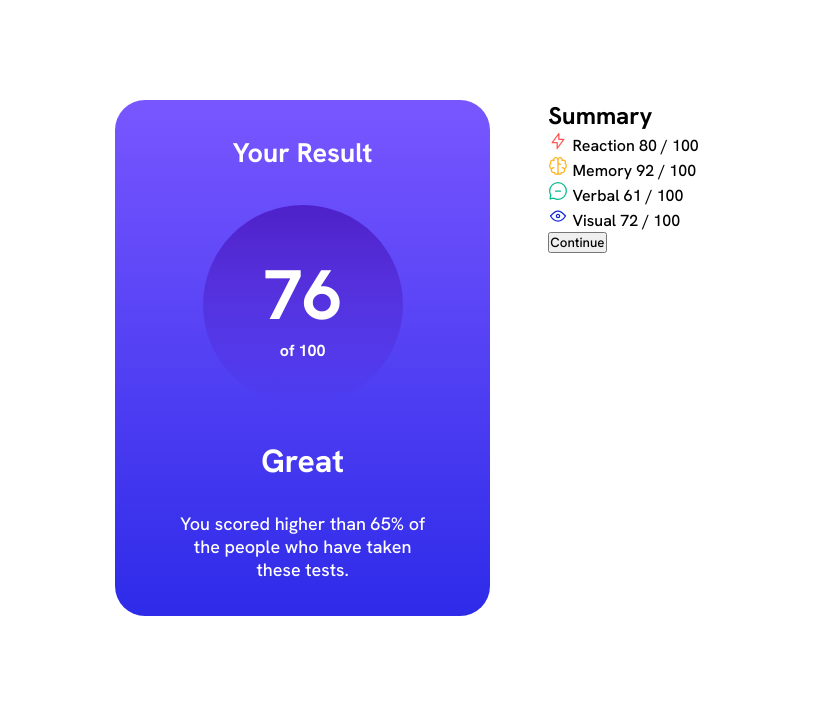
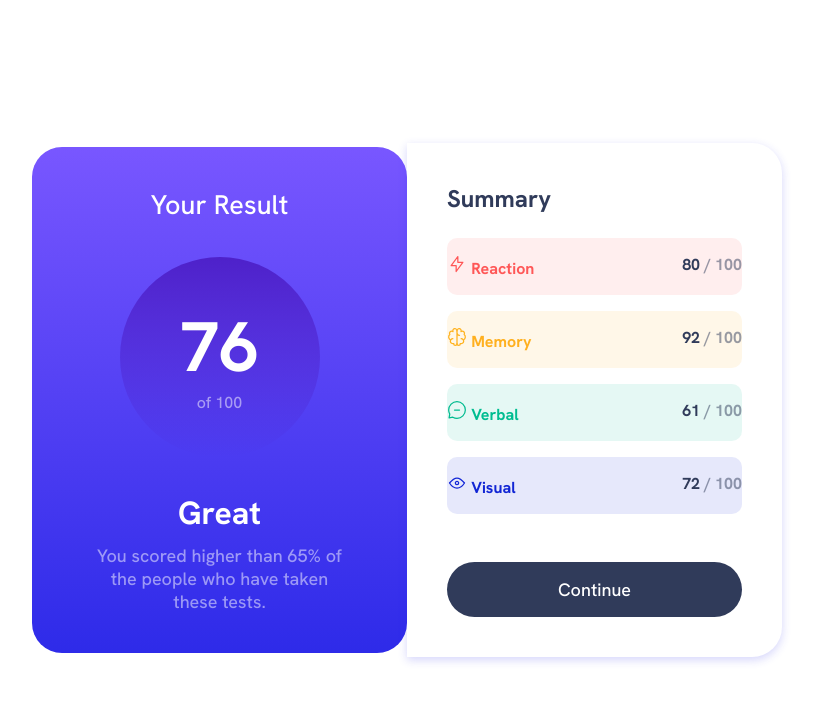
Before and after one commit to marcusTourinho/frontendmentor-exercises, a website: page results-summary-component-main/index.html in a window 1280 px wide. Shown: the whole page, without its empty margins (233-1049 px from the left). Drawn offline with Linux system fonts and the light colour scheme.

Commit message:
summary card

```diff
--- a/results-summary-component-main/index.html
+++ b/results-summary-component-main/index.html
@@ -12,40 +12,56 @@
 </head>
 <body>
   <div id="component-container">
-    <div id="result-container">
-      <p id="reuslt-text">Your Result</p>
+    <div id="result-container" class="card">
+      <p id="reuslt-text" class="opac">Your Result</p>
       <div id="result">
         <p id="score">76</p>
-        <p id="total-100">of 100</p>
+        <p class="opac" >of 100</p>
       </div>
       <div>
         <h1>Great</h1>
-        <p id="score-info">You scored higher than 65% of the people who have taken these tests.</p>
+        <p id="score-info" class="opac">You scored higher than 65% of the people who have taken these tests.</p>
       </div>
     </div>
-    <div>
+    <div class="card" id="summary-container">
       <h2>Summary</h2>
+      <div id="reaction" class="sum-itens">
         <div>
           <img src="assets/images/icon-reaction.svg">
-        <span>Reaction</span>
-        80 <span>/ 100</span>
+          <span id="react-item">Reaction</span>
         </div>
+        <div class="score-rate">
+        80<span class="sum-opac"> / 100</span>
+      </div>
+      </div>
+      <div id="memory" class="sum-itens">
         <div>
           <img src="assets/images/icon-memory.svg">
-        <span>Memory</span>
-        92 <span>/ 100</span>
+          <span id="mem-item">Memory</span>
         </div>
+        <div class="score-rate">
+        92<span class="sum-opac"> / 100</span>
+      </div>
+      </div>
+      <div id="verbal" class="sum-itens">
         <div>
           <img src="assets/images/icon-verbal.svg">
-        <span>Verbal</span>
-        61 <span>/ 100</span>
+          <span id="verb-item">Verbal</span>
         </div>
+        <div class="score-rate">
+        61<span class="sum-opac"> / 100</span>
+      </div>
+      </div>
+      <div id="visual" class="sum-itens">
         <div>
           <img src="assets/images/icon-visual.svg">
-        <span>Visual</span>
-        72 <span>/ 100</span>
+          <span id="vis-item">Visual</span>
         </div>
-      <button type="button">Continue</button>
+          <div class="score-rate">
+          72<span class="sum-opac"> / 100</span>
+        </div>
+      </div>
+      <button type="button" id="continue-btn">Continue</button>
     </div>
   </div>
 </body>
--- a/results-summary-component-main/styles.css
+++ b/results-summary-component-main/styles.css
@@ -11,6 +11,13 @@
   --yellow: hsl(39, 100%, 56%);
   --green: hsl(166, 100%, 37%);
   --blue: hsl(234, 85%, 45%);
+
+  --bgred: hsla(0, 100%, 67%, 0.1);
+  --bgyellow: hsla(39, 100%, 56%, 0.1);
+  --bggreen: hsla(166, 100%, 37%, 0.1);
+  --bgblue: hsla(234, 85%, 45%, 0.1);
+  --bgwhite: hsla(0, 0%, 100%, 0.5);
+  --bgblack: hsla(224, 30%, 27%, 0.5);
 
   /*Gradients*/
   /*background*/
@@ -26,23 +33,28 @@
 
 #component-container {
   display: flex;
-  width: 700px;
-  margin: auto;
   justify-content: space-evenly;
-  margin-top: 100px;
+  align-items: center;
+  justify-content: center;
+  height: 100vh;
+}
+
+.card {
+  width: 375px;
+  padding: 40px;
+  text-align: center;
+  flex-direction: column;
+  justify-content: center;
+  justify-content: space-evenly;
 }
 
 #result-container {
   background: linear-gradient(to bottom, var(--lightslateblue), var(--lightroyalblue));
   color: var(--white);
-  text-align: center;
-  width: 375px;
-  padding: 5%;
   border-radius: 30px
 }
 
 #reuslt-text {
-  font-weight: bold;
   font-size: 27px;
   color: var(--white);
   margin-bottom: 35px;
@@ -58,18 +70,100 @@
   justify-content: center;
   margin: auto;
   margin-bottom: 35px;
-  font-weight: bold;
 }
 
 #score {
   font-size: 70px;
+  font-weight: bold;
 }
 
 h1 {
-  margin-bottom: 30px;
+  margin-bottom: 10px;
 }
 
 #score-info {
   padding: 0 25px 0 25px;
   font-size: 18px;
 }
+
+#summary-container {
+  border-radius: 0 30px 30px 0;
+  box-shadow: 0 3px 10px hsla(241, 81%, 54%, 0.2);
+  display: flex;
+  color: var(--btnblue);
+  font-weight: bold;
+}
+
+h2 {
+  display: flex;
+  margin-bottom: 1rem;
+}
+
+.sum-itens {
+  padding: 1rem 0;
+  display: flex;
+  justify-content: space-between;
+  border-radius: 10px;
+  margin: 0.5rem 0;
+}
+
+#continue-btn {
+  background-color: var(--btnblue);
+  color: var(--white);
+  border: none;
+  padding: 1rem 0;
+  font-size: 18px;
+  border-radius: 30px;
+  margin-top: 2.5rem;
+}
+
+#continue-btn:hover {
+  background: linear-gradient(to bottom, var(--lightslateblue), var(--lightroyalblue));
+  cursor: pointer;
+}
+
+#reaction {
+  background-color: var(--bgred);
+}
+
+#memory {
+  background-color: var(--bgyellow);
+}
+
+#verbal {
+  background-color: var(--bggreen);
+}
+
+#visual {
+  background-color: var(--bgblue);
+}
+
+#react-item {
+  color: var(--red);
+}
+
+#mem-item {
+  color: var(--yellow);
+}
+
+#verb-item {
+  color: var(--green);
+}
+
+#vis-item {
+  color: var(--blue);
+}
+
+.sum-opac {
+  color: var(--bgblack);
+}
+
+.opac {
+  color: var(--bgwhite);
+}
+
+@media (max-width: 375px) {
+  #component-container {
+    display: block;
+  }
+}
```
Lines whose indentation alone changed are shown as unchanged.
